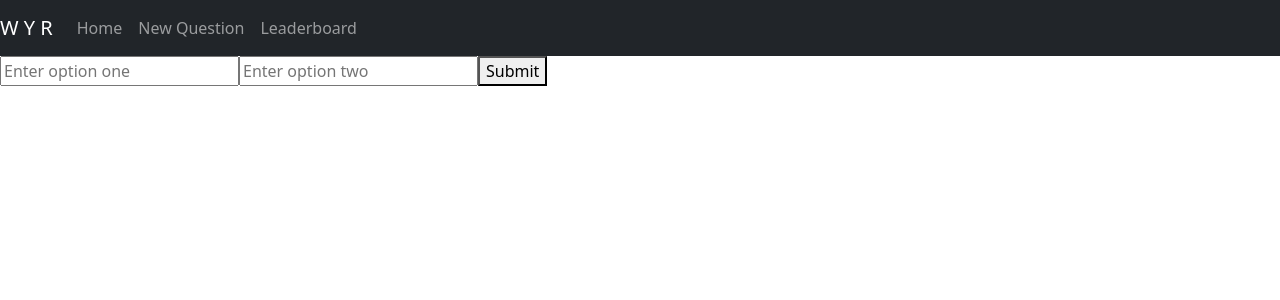
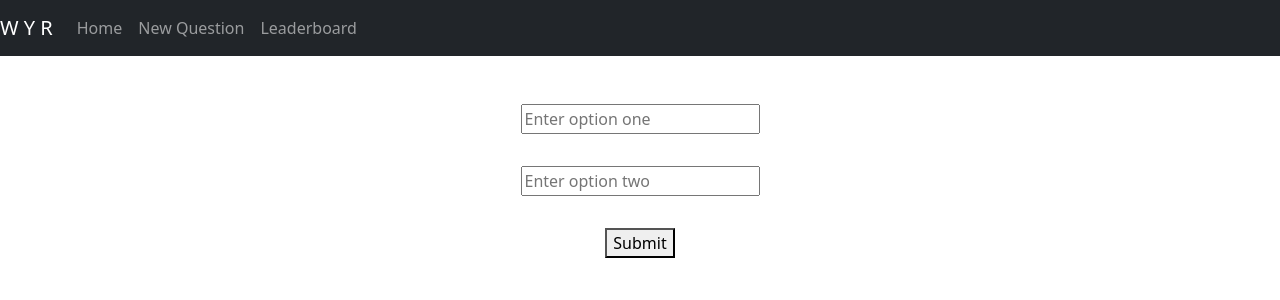
Before and after one commit to HossamElharmeil/wouldyourather, a React (Create React App) app: page /new in a window 1280 px wide. Shown: the top 300 px of the page. Built offline with nearby package versions, Linux system fonts and the light colour scheme.

Commit message:
style new question

```diff
--- a/src/App.css
+++ b/src/App.css
@@ -19,3 +19,14 @@
   text-align: center;
   list-style: none;
 }
+
+form {
+  display: flex;
+  flex-direction: column;
+  margin: 2em auto;
+  text-align: center;
+}
+
+form input, form button {
+  margin: 1em auto;
+}
--- a/src/components/NewQuestion.js
+++ b/src/components/NewQuestion.js
@@ -1,5 +1,6 @@
 import { useState } from "react"
 import { useDispatch } from "react-redux"
+import { useHistory } from "react-router-dom"
 import { addQuestion } from "../redux/actions/questionsActions"
 
 const NewQuestion = () => {
@@ -7,11 +8,13 @@ const NewQuestion = () => {
     const [optionTwoText, setOptionTwoText] = useState('')
 
     const dispatch = useDispatch()
+    const history = useHistory()
 
     const handleSubmit = (e) => {
         e.preventDefault()
 
-        dispatch(addQuestion({optionOneText, optionTwoText, author: 'tylermcginnis'}))
+        dispatch(addQuestion({ optionOneText, optionTwoText, author: 'tylermcginnis' }))
+        history.push('/')
     }
 
     return <div className='new-question'>
```
